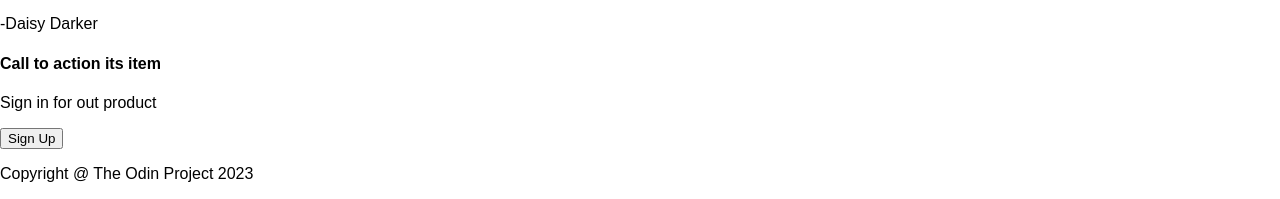
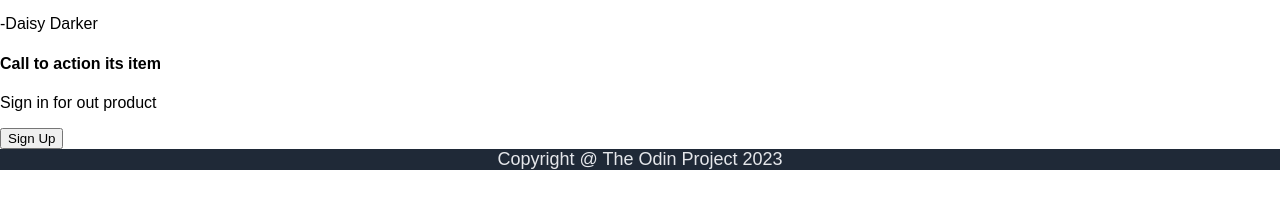
Before and after one commit to Birkity/Landing, a plain HTML site: page index.html in a window 1280 px wide. Shown: the part 788-987 px from the top of the page. After the commit the page ends 958 px from the top, so only its background shows below. Drawn offline with Linux system fonts and the light colour scheme.

Commit message:
Add css to the footer

```diff
--- a/index.html
+++ b/index.html
@@ -61,7 +61,7 @@
       </div>
     </div>
     <footer>
-      <p>Copyright @ The Odin Project 2023</p>
+      <p class="end">Copyright @ The Odin Project 2023</p>
     </footer>
   </body>
 </html>
--- a/style.css
+++ b/style.css
@@ -68,3 +68,26 @@ img{
     padding-left: 30px;
     margin-top: 70px;
 }
+
+
+
+
+
+
+
+
+
+
+
+
+
+
+.end{
+    background-color: #1f2937;
+    color: #e5e7eb;
+    font-size: 18px;
+    padding: 50px 50px;
+    margin: 0px;
+    padding: 0px;
+    text-align: center;
+}
```
